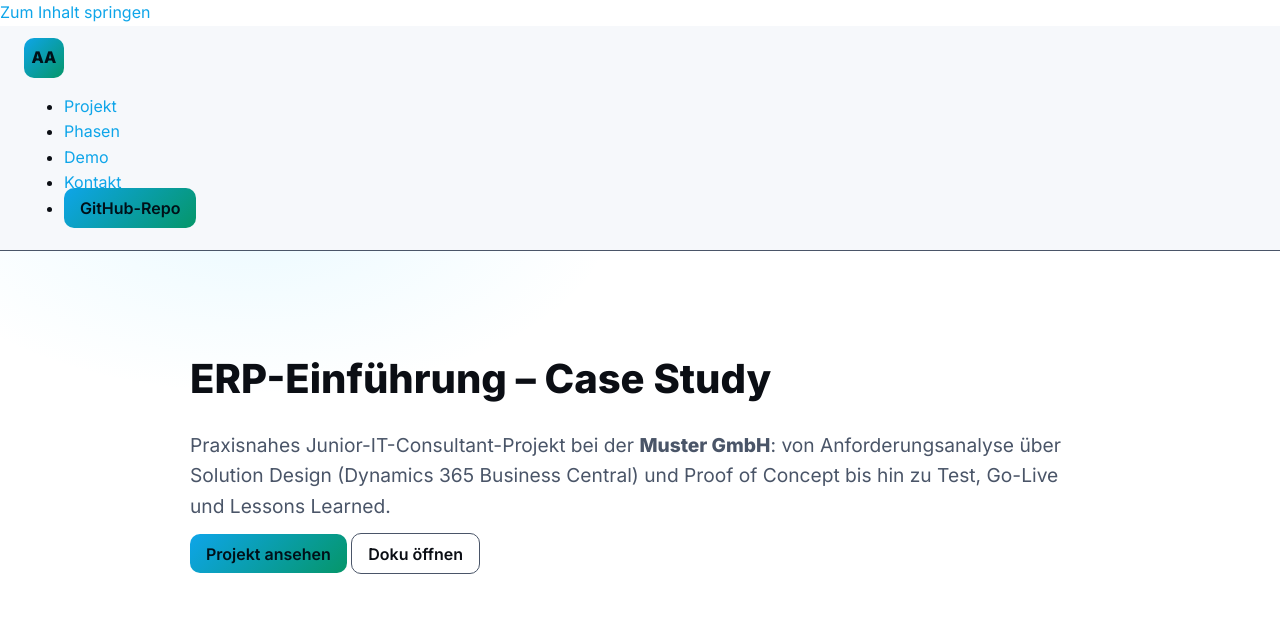
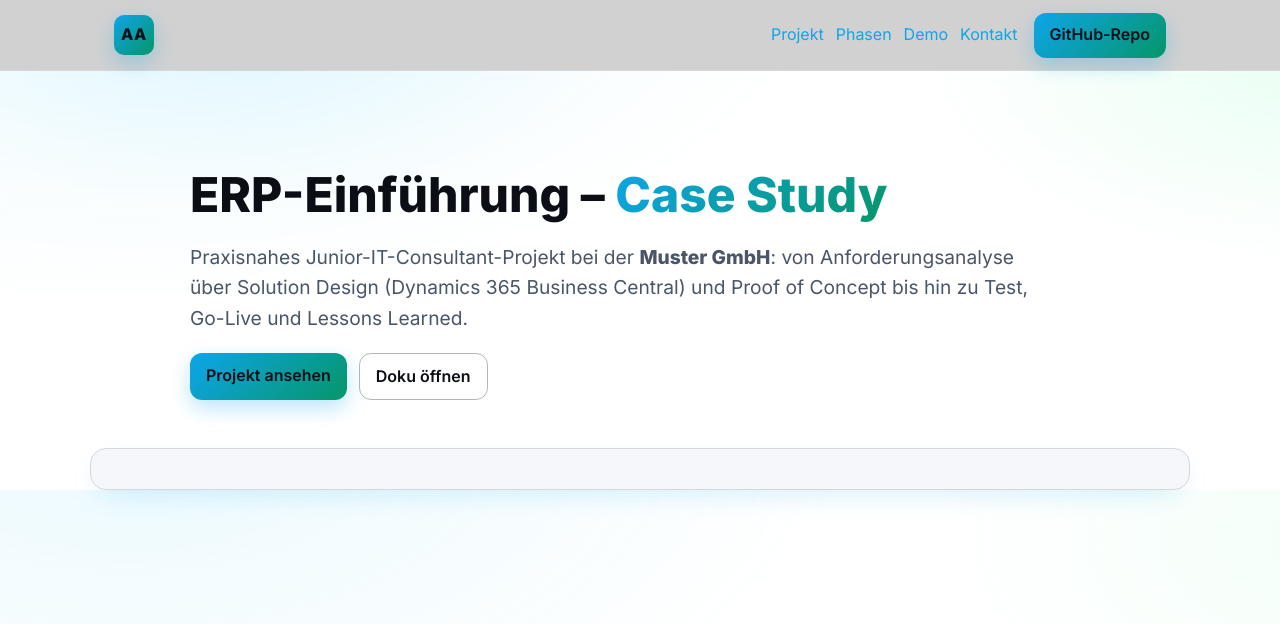
Before and after one commit to spandanjakka/IT-Consultant-Portfolio-ERP, a plain HTML site: page index.html in a window 1280 px wide. Drawn offline with Linux system fonts and the light colour scheme.

Commit message:
Update styles.css

```diff
--- a/styles.css
+++ b/styles.css
@@ -1,109 +1,197 @@
+/* =========================
+   Design Tokens & Theming
+   ========================= */
 :root{
   --bg: #0b0e14;
+  --surface: #0f1420;
   --card: #121722;
   --text: #e6ebf4;
   --muted: #a9b1c3;
-  --accent: #5dd3ff;
-  --accent-2: #7cffb7;
-  --ring: rgba(93, 211, 255, .3);
+  --accent: #5dd3ff;   /* cyan */
+  --accent-2: #7cffb7; /* mint */
+  --ring: rgba(93,211,255,.35);
+  --border: color-mix(in oklab, var(--card), #000 16%);
+  --shadow: 0 10px 30px -12px var(--ring);
+  --radius: 16px;
+  --maxw: 1100px;
 }
 
 @media (prefers-color-scheme: light){
   :root{
     --bg: #ffffff;
-    --card: #f6f8fb;
+    --surface: #f7f9fc;
+    --card: #f5f7fb;
     --text: #0b0e14;
     --muted: #4a5568;
     --accent: #0ea5e9;
     --accent-2: #059669;
-    --ring: rgba(14,165,233,.25);
+    --ring: rgba(14,165,233,.28);
+    --border: color-mix(in oklab, var(--card), #000 10%);
   }
 }
 
+/* Reduce animations if user prefers */
+@media (prefers-reduced-motion: no-preference){
+  :root{ scroll-behavior: smooth; }
+}
+
+/* =========================
+   Base & Helpers
+   ========================= */
+*{ box-sizing: border-box; }
+html,body{ margin:0; padding:0; }
 body{
-  margin: 0;
-  font-family: Inter, system-ui, sans-serif;
+  font-family: Inter, system-ui, -apple-system, Segoe UI, Roboto, Helvetica, Arial, "Apple Color Emoji","Segoe UI Emoji", "Segoe UI Symbol", sans-serif;
+  background:
+    radial-gradient(1200px 600px at 10% -10%, rgba(93,211,255,.12), transparent 60%),
+    radial-gradient(800px 400px at 110% 10%, rgba(124,255,183,.10), transparent 60%),
+    var(--bg);
   color: var(--text);
-  background: var(--bg);
   line-height: 1.6;
+  -webkit-font-smoothing: antialiased;
+  text-rendering: optimizeLegibility;
 }
 
 a{ color: var(--accent); text-decoration: none; }
 a:hover{ text-decoration: underline; }
+:focus-visible{
+  outline: 2px solid var(--accent);
+  outline-offset: 3px;
+  border-radius: 8px;
+}
 
-.container{ width: min(1100px, 92vw); margin: 0 auto; padding: 2rem 0; }
+/* Skip link for accessibility */
+.skip-link{
+  position: absolute; left: -9999px; top: auto;
+}
+.skip-link:focus{
+  left: 12px; top: 12px; z-index: 1000;
+  background: var(--card); color: var(--text);
+  padding: .5rem .75rem; border-radius: 10px; box-shadow: var(--shadow);
+}
+
+/* =========================
+   Layout
+   ========================= */
+.container{ width: min(var(--maxw), 92vw); margin: 0 auto; }
+.section{ padding: 2.5rem 0; }
+.section__head{ margin-bottom: .75rem; }
 
 .site-header{
-  position: sticky; top: 0; z-index: 10;
+  position: sticky; top: 0; z-index: 20;
+  background: color-mix(in oklab, var(--bg) 86%, black 14%);
+  border-bottom: 1px solid var(--border);
+  backdrop-filter: blur(10px);
+}
+.header-inner{
   display: flex; align-items: center; justify-content: space-between;
-  gap: 1rem; padding: .75rem min(4vw, 24px);
-  background: var(--card);
-  border-bottom: 1px solid var(--muted);
+  gap: 1rem; padding: .8rem min(4vw, 24px);
+  width: min(var(--maxw), 96vw); margin: 0 auto;
 }
-
 .logo{
-  font-weight: 800;
+  display: grid; place-items: center; font-weight: 800; letter-spacing: .5px;
   width: 40px; height: 40px; border-radius: 10px;
-  display: flex; align-items: center; justify-content: center;
   background: linear-gradient(135deg, var(--accent), var(--accent-2));
-  color: #001018;
+  color: #001018; box-shadow: 0 8px 20px var(--ring);
 }
-
-nav{ display: flex; gap: .75rem; flex-wrap: wrap; align-items: center; }
-
-.btn{
-  padding: .6rem 1rem; border-radius: 10px; font-weight: 600;
-  background: linear-gradient(135deg, var(--accent), var(--accent-2));
-  color: #001018; border: none;
+.site-nav ul{
+  display:flex; gap:.75rem; align-items:center; flex-wrap: wrap;
+  list-style:none; margin:0; padding:0;
 }
-.btn--ghost{
-  background: transparent; color: var(--text);
-  border: 1px solid var(--muted);
-}
+.site-nav li.cta{ margin-left: .25rem; }
 
 .hero{
   padding: 6rem 0 3rem;
-  background: radial-gradient(600px 300px at 20% -10%, rgba(93,211,255,.12), transparent 60%);
+  background:
+    radial-gradient(600px 300px at 20% -10%, rgba(93,211,255,.10), transparent 60%),
+    radial-gradient(600px 300px at 100% 0%, rgba(124,255,183,.08), transparent 60%);
 }
-.hero__content{ width: min(900px, 92vw); margin: 0 auto; }
-h1{ font-size: 2.5rem; margin: 0 0 1rem; }
-.lede{ font-size: 1.2rem; color: var(--muted); }
+.hero__content{ width: min(900px, 92vw); margin: 0 auto; text-align: left; }
+h1{ font-size: clamp(2.2rem, 4vw, 3rem); margin: 0 0 1rem; line-height: 1.15; }
+.lede{ font-size: clamp(1.05rem, 1.8vw, 1.2rem); max-width: 70ch; color: var(--muted); }
+.hero__cta{ display: flex; gap: .75rem; margin-top: 1rem; flex-wrap: wrap; }
 
-.card{
-  background: var(--card);
-  border-radius: 16px;
-  padding: 1.25rem;
-  margin: 1rem 0;
+.btn{
+  display:inline-block; border-radius: 12px; padding:.6rem 1rem; font-weight:600;
+  background: linear-gradient(135deg, var(--accent), var(--accent-2));
+  color:#001018; border:0; box-shadow: 0 8px 20px var(--ring);
+  transition: transform .08s ease;
+}
+.btn:hover{ text-decoration: none; transform: translateY(-1px); }
+.btn--ghost{
+  background: transparent; color: var(--text);
+  border: 1px solid color-mix(in oklab, var(--text), transparent 70%);
+  box-shadow: none;
 }
 
-.grid.two{ display: grid; gap: 1rem; grid-template-columns: 1fr; }
+.accent{
+  background: linear-gradient(135deg, var(--accent), var(--accent-2));
+  -webkit-background-clip: text; background-clip: text; color: transparent;
+}
+
+/* Cards, grids, lists */
+.card{
+  background: color-mix(in oklab, var(--card), transparent 0%);
+  border: 1px solid var(--border);
+  padding: 1.25rem;
+  border-radius: var(--radius);
+  box-shadow: var(--shadow);
+}
+
+.grid.two{ display:grid; gap:1rem; grid-template-columns: 1fr; }
 @media (min-width: 800px){
   .grid.two{ grid-template-columns: 1fr 1fr; }
 }
 
-.check, .bullets{ padding-left: 1rem; }
-.check li{ list-style: "✔ "; margin: .4rem 0; }
-.bullets li{ list-style: disc; margin: .3rem 0; }
+.check, .bullets{ padding-left: 1rem; margin: .5rem 0; }
+.check li{ list-style: none; position: relative; padding-left: 1.6rem; margin: .4rem 0; }
+.check li::before{
+  content: "✔"; position: absolute; left: 0; top: 0; color: var(--accent-2); font-weight: 800;
+}
+.bullets li{ margin: .3rem 0; }
+
+.highlights{
+  margin-top: 1rem; display: grid; gap: .9rem; grid-template-columns: 1fr;
+}
+@media (min-width: 720px){
+  .highlights{ grid-template-columns: repeat(3, 1fr); }
+}
+.kpi{
+  background: color-mix(in oklab, var(--card), transparent 0%);
+  border: 1px dashed color-mix(in oklab, var(--accent), transparent 50%);
+  border-radius: 14px; padding: 1rem;
+}
+.kpi h3{ margin: 0 0 .25rem; }
 
 .note{
   margin-top: 1rem; padding: .9rem; border-radius: 12px;
-  border: 1px dashed var(--accent);
-  background: rgba(93,211,255,.05);
+  border: 1px dashed color-mix(in oklab, var(--accent), transparent 60%);
+  background: color-mix(in oklab, var(--card), transparent 10%);
   color: var(--muted);
 }
 
+/* Timeline */
 .timeline{ counter-reset: step; padding-left: 0; }
 .timeline > li{ list-style: none; margin: 1rem 0; padding-left: 2.5rem; position: relative; }
 .timeline > li::before{
   counter-increment: step; content: counter(step);
-  position: absolute; left: 0; top: 0;
-  width: 1.8rem; height: 1.8rem; border-radius: 50%;
-  display: flex; align-items: center; justify-content: center;
-  font-weight: 700; color: #001018;
+  position: absolute; left: 0; top: .15rem;
+  width: 1.8rem; height: 1.8rem; border-radius: 10px;
+  display: grid; place-items: center; font-weight: 800;
+  color: #001018;
   background: linear-gradient(135deg, var(--accent), var(--accent-2));
+  box-shadow: 0 8px 20px var(--ring);
 }
 
+/* Footer */
 .site-footer{
-  padding: 2rem; text-align: center; color: var(--muted);
-  border-top: 1px solid var(--muted);
+  padding: 2rem min(4vw, 24px); text-align: center; color: var(--muted);
+  border-top: 1px solid var(--border);
+  margin-top: 2rem; background: color-mix(in oklab, var(--surface), transparent 10%);
 }
+
+/* Utility */
+.muted{ color: var(--muted); }
+code{ background: color-mix(in oklab, var(--card), transparent 10%); padding: .12rem .38rem; border-radius: 6px; }
+img{ max-width: 100%; height: auto; display: block; }
+address{ font-style: normal; }
```
